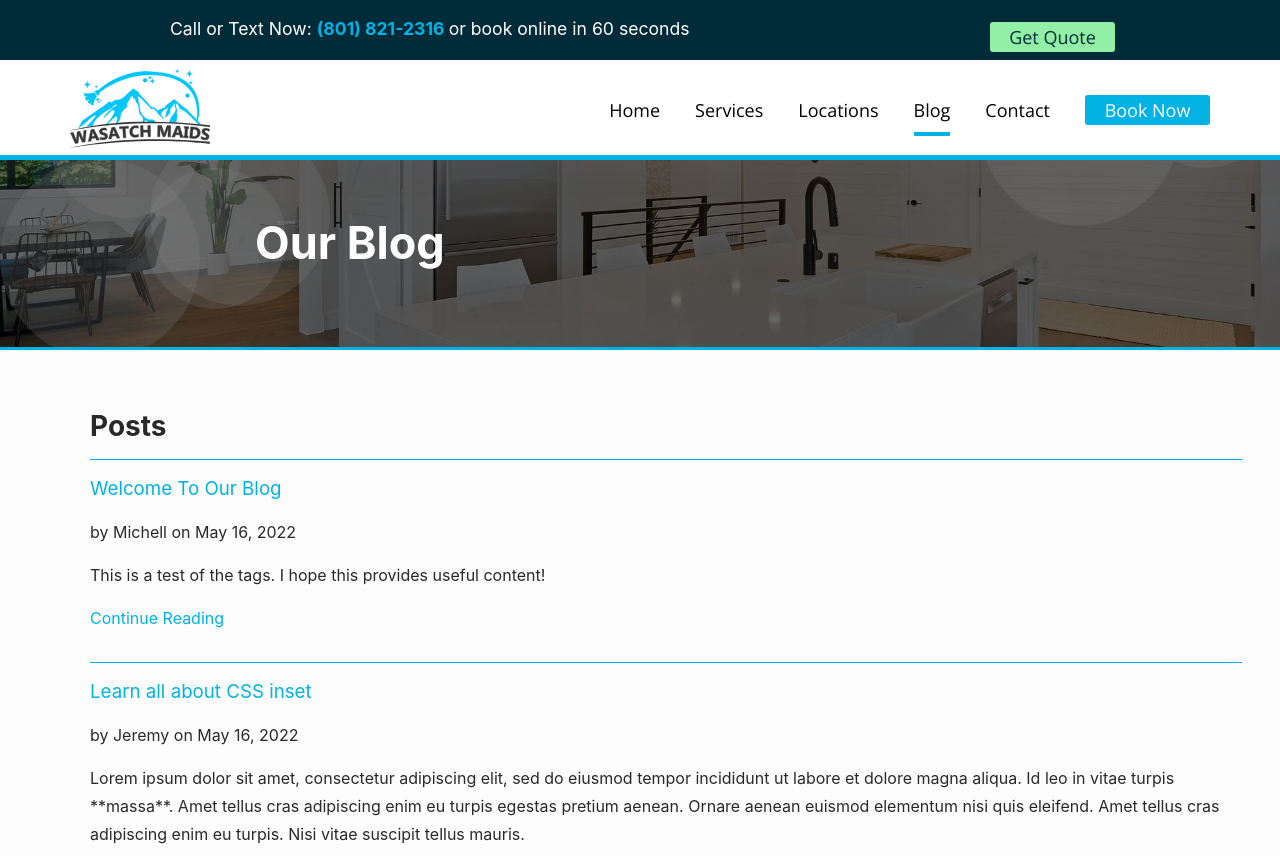
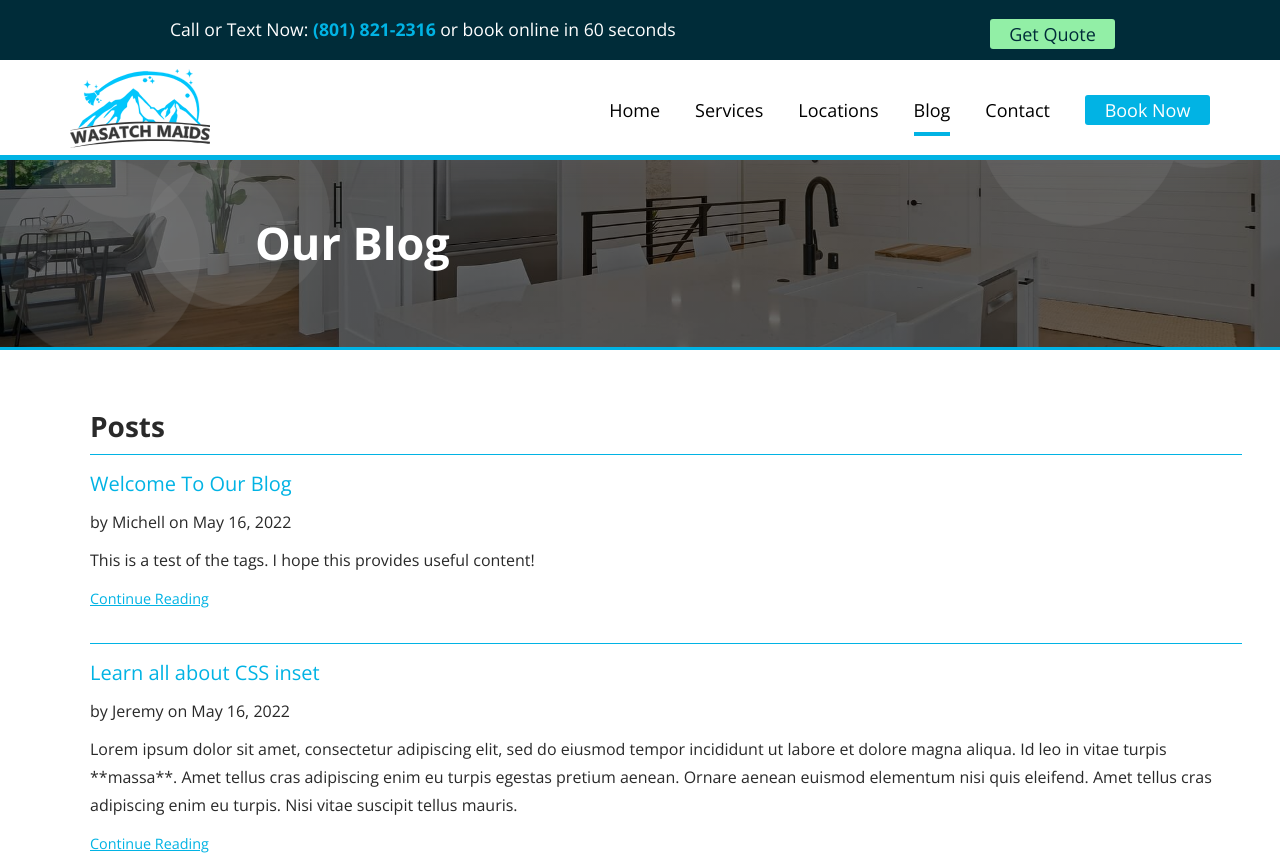
Before and after one commit to jermylucas/wasatchmaids-11ty, an Eleventy site: page src/blog/index.html in a window 1280 px wide. Shown: the top 856 px of the page. Built offline with nearby package versions, Linux system fonts and the light colour scheme; Eleventy itself is replaced by a stand-in of ours; files that its build step writes are made by us from their sources; what common-tags would draw is missing.

Commit message:
Finishing up blog content

```diff
--- a/src/_includes/article-snippet.html
+++ b/src/_includes/article-snippet.html
@@ -14,7 +14,7 @@
       <span>{{ post.date | postDate }}</span>
     </p>
     <p class="snippet__body">{{post.data.description}}</p>
-    <a href="{{ post.url }}" class="btn btn--primary">Continue Reading</a>
+    <a href="{{ post.url }}" class="continue-reading">Continue Reading</a>
   </article>
 </li>
 <!-- <li>
--- a/src/blog/posts/welcome-to-our-blog.md
+++ b/src/blog/posts/welcome-to-our-blog.md
@@ -1,5 +1,7 @@
 ---
 title: Welcome To Our Blog
+layout: article.html
+activemenu: "blog"
 description: This is a test of the tags. I hope this provides useful content!
 author: Michell
 date: 2022-05-16T17:40:07.390Z
--- a/src/css/blog.css
+++ b/src/css/blog.css
@@ -84,9 +84,9 @@
 } */
 
 /** Reset some basic elements */
-body,
+body.blog-post,
 h1,
-h2,
+h2.blog-post,
 h3,
 h4,
 h5,
@@ -105,10 +105,7 @@ figure {
 }
 
 /** Basic styling */
-body {
-  font: 400 16px/1.5 -apple-system, BlinkMacSystemFont, "Segoe UI", Roboto,
-    Helvetica, Arial, sans-serif, "Apple Color Emoji", "Segoe UI Emoji",
-    "Segoe UI Symbol";
+/* body {
   color: #111;
   background-color: #fdfdfd;
   -webkit-text-size-adjust: 100%;
@@ -120,7 +117,7 @@ body {
   display: flex;
   min-height: 100vh;
   flex-direction: column;
-}
+} */
 
 /** Set `margin-bottom` to maintain vertical rhythm */
 h1,
@@ -137,7 +134,7 @@ ol,
 dl,
 figure,
 .highlight {
-  margin-bottom: 15px;
+  margin-bottom: 10px;
 }
 
 /** `main` element */
@@ -171,19 +168,19 @@ ol {
 .snippet__title {
   margin-top: 15px;
 }
-h1 {
+.blog-post h1 {
   font-size: 2em;
 }
 
-h2 {
+.blog-post h2 {
   font-size: 1.5em;
 }
 
-h3 {
+.blog-post h3 {
   font-size: 1.17em;
 }
 
-h4 {
+.blog-post h4 {
   font-size: 1em;
 }
 
@@ -192,6 +189,11 @@ h4 {
 .post-list a {
   color: #01b3e4;
   text-decoration: none;
+  font-size: 1.25rem;
+}
+a.continue-reading {
+  font-size: 0.9rem;
+  text-decoration: underline;
 }
 
 .post-list a:visited {
--- a/src/css/main.css
+++ b/src/css/main.css
@@ -1,2 +1,3 @@
+@import url("./reset.css");
 @import url("./core-styles.css");
 @import url("./style.css");
```
Also changed, not shown: src/_includes/article.html (+37 -0 lines).
